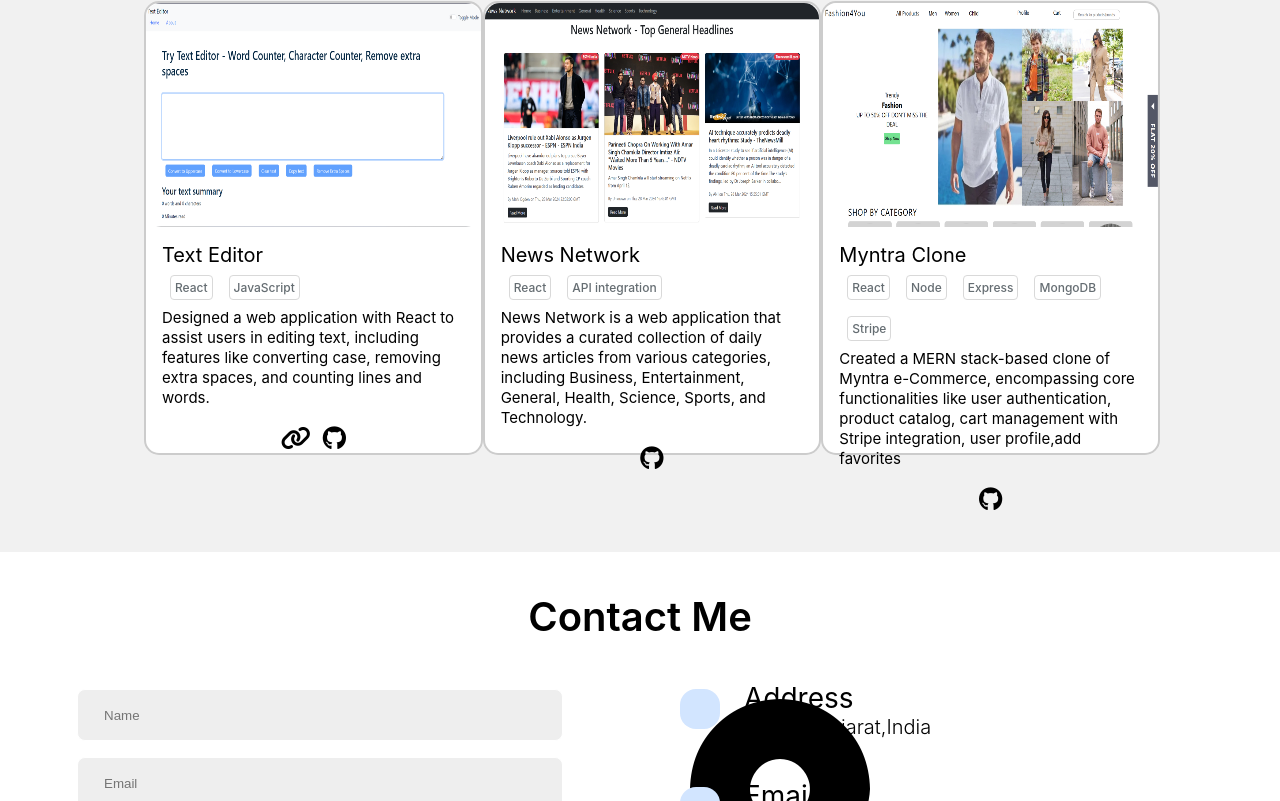
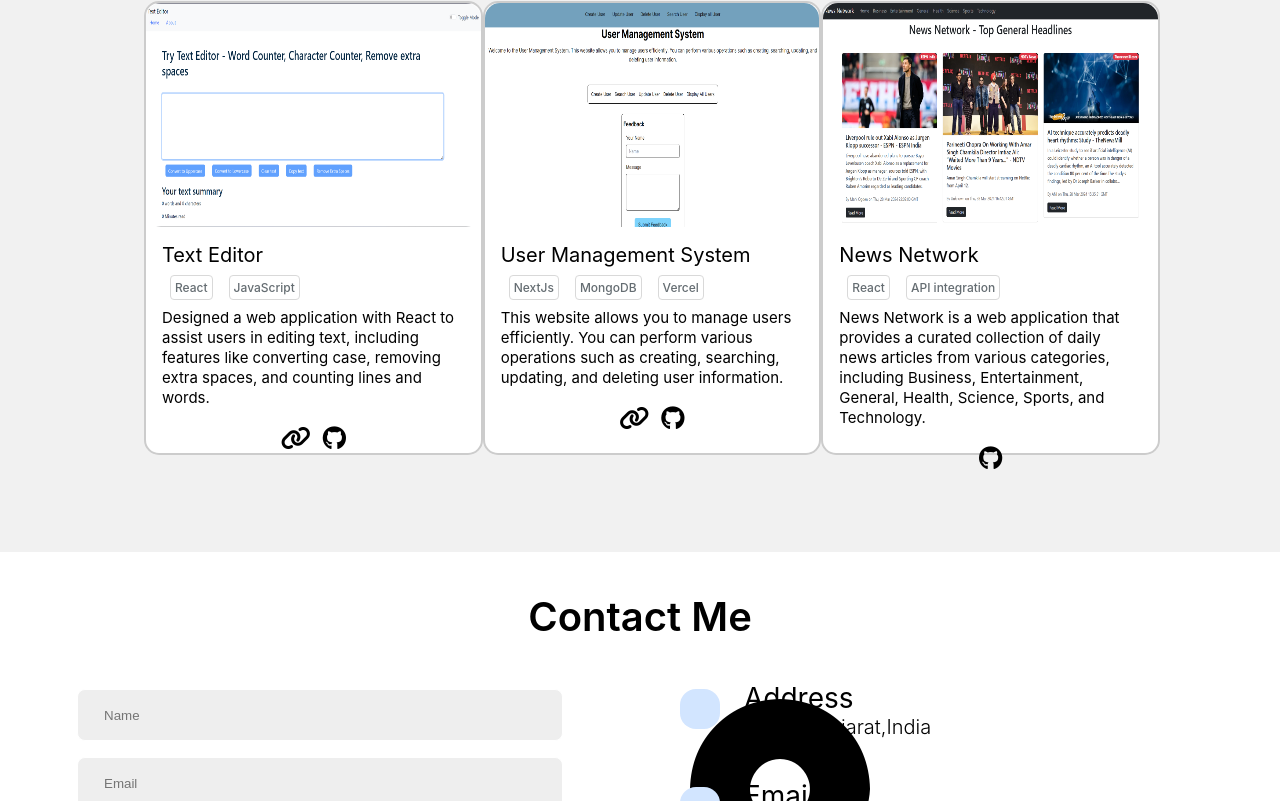
Before and after one commit to yashpatel08/patelyash, a React (Create React App) app: page / in a window 1280 px wide. Shown: the part 2363-3164 px from the top of the page. Built offline with nearby package versions, Linux system fonts and the light colour scheme.

Commit message:
user-project-added

```diff
--- a/src/components/ProjectData.js
+++ b/src/components/ProjectData.js
@@ -3,6 +3,7 @@ import textEditorImg  from '../media/textEditor.png'
 import newsNetwork from '../media/newsNetwork.png'
 import fashion4you from '../media/fashion4you.png'
 import wheatherapp from '../media/wheatherapp.png'
+import um from '../media/user-manage.png'
 
 export const projects = [
     {
@@ -15,6 +16,18 @@ export const projects = [
         link: "https://yashpatel08.github.io/Text-Editor/",
         dec: " Designed a web application with React to assist users in editing text, including features like converting case, removing extra spaces, and counting lines and words.",
         repo: "https://github.com/yashpatel08/Text-Editor",
+    },
+    {
+        img: um,
+        name: "User Management System",
+        tech: [
+            "NextJs",
+            "MongoDB",
+            "Vercel"
+        ],
+        link: "https://user-mangement-henna.vercel.app/",
+        dec: "This website allows you to manage users efficiently. You can perform various operations such as creating, searching, updating, and deleting user information.",
+        repo: "https://github.com/yashpatel08/user-mangement",
     },
     {
         img: newsNetwork,
```
Also changed, not shown: src/media/user-manage.png (added).
